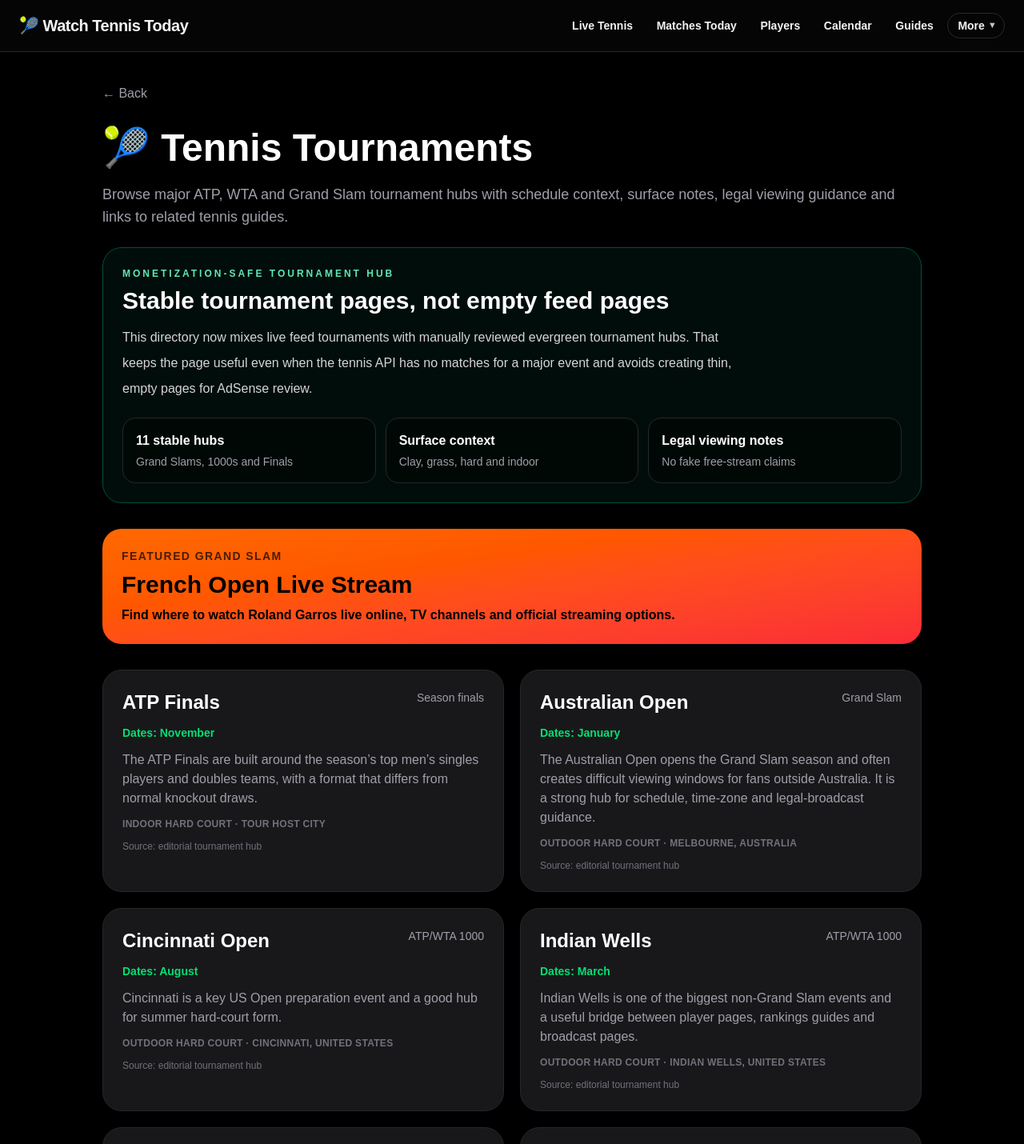
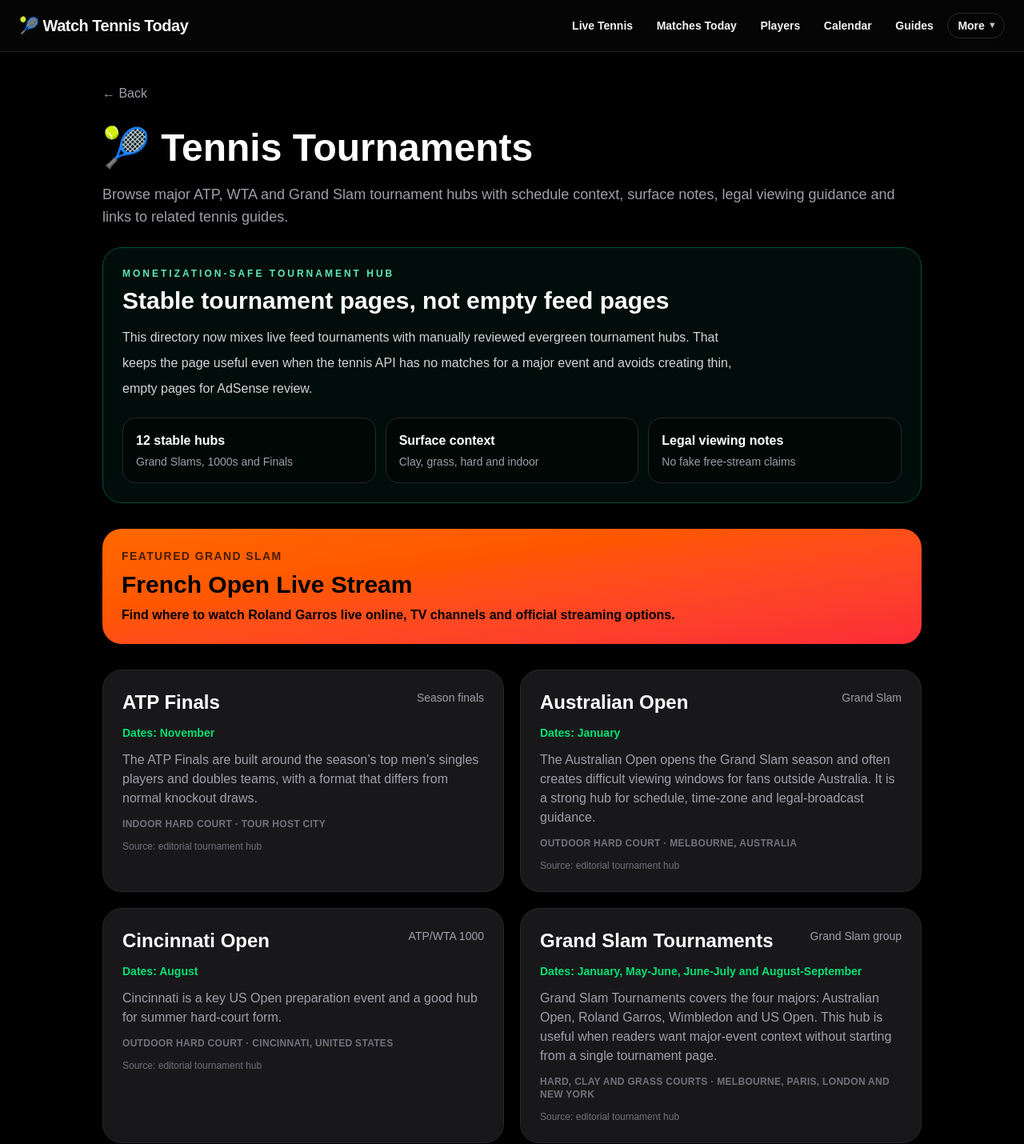
Before and after one commit to 8dqqd57hyh-rgb/watch-tennis-today, a Next.js app: page /tournament in a window 1280 px wide. Shown: the top 1430 px of the page at 80% size. Built offline with nearby package versions, Linux system fonts and the light colour scheme; no server answers.

Commit message:
Improve Grand Slam tournament hub

```diff
--- a/app/tournament/[slug]/page.tsx
+++ b/app/tournament/[slug]/page.tsx
@@ -17,6 +17,7 @@ export const dynamic = "force-dynamic";
 const CURRENT_SEASON = new Date().getFullYear();
 
 const INDEXABLE_TOURNAMENT_SLUGS = new Set([
+  "grand-slam-tournaments",
   "australian-open",
   "roland-garros",
   "french-open",
@@ -499,6 +500,52 @@ export default async function Page({ params }: PageProps) {
         .filter((name) => safePlayerUrl(name))
     )
   ).slice(0, 8);
+  const knownInfoItems = [
+    {
+      label: "Current feed matches",
+      value: tournamentMatches.length ? `${tournamentMatches.length} match entries` : "No current feed entries",
+      note: tournamentMatches.length
+        ? "Split below into today, upcoming and completed matches."
+        : "This page stays useful with stable context while the live feed has no matching entries.",
+    },
+    {
+      label: "Event window",
+      value: visibleTournamentDateRange || stableHub?.seasonWindow || "Needs calendar verification",
+      note: visibleTournamentDateRange
+        ? tournamentDateNote
+        : "Best source: official tournament calendar, then ATP/WTA/ITF calendar data.",
+    },
+    {
+      label: "Location",
+      value: stableHub?.location || "Event-specific location needed",
+      note: stableHub?.location
+        ? "Stable tournament-hub data."
+        : "Best source: official tournament profile or tour calendar entry.",
+    },
+    {
+      label: "Viewing route",
+      value: "Country and tournament specific",
+      note: "Best source: official tournament broadcaster page, local TV listings and licensed streaming providers.",
+    },
+  ];
+  const missingDataSources = [
+    {
+      label: "Exact dates",
+      source: "Official tournament calendars, ATP/WTA event pages and the stored local calendar.",
+    },
+    {
+      label: "Draws and rounds",
+      source: "Official draw PDFs/pages from the tournament, ATP, WTA or ITF.",
+    },
+    {
+      label: "Court assignments",
+      source: "Daily order of play from the tournament website, then match-feed updates close to start time.",
+    },
+    {
+      label: "TV and streaming",
+      source: "Official broadcaster lists, local TV schedules and provider event pages by country.",
+    },
+  ];
 
   const sportsEventSchema = verifiedTournamentDateRange
     ? {
@@ -724,6 +771,38 @@ export default async function Page({ params }: PageProps) {
                   </ul>
                 </div>
               </div>
+            </div>
+          </div>
+        </section>
+
+        <section className="mb-8 rounded-3xl border border-zinc-800 bg-zinc-900 p-6">
+          <div className="mb-5 flex flex-wrap items-end justify-between gap-3">
+            <div>
+              <p className="text-xs font-black uppercase tracking-[0.25em] text-green-400">Known data</p>
+              <h2 className="mt-2 text-3xl font-black">What we know about {tournamentName}</h2>
+            </div>
+            <Link href="/how-we-source-data" className="text-sm font-black text-green-400 hover:text-green-300">
+              Data sourcing
+            </Link>
+          </div>
+          <div className="grid gap-4 md:grid-cols-2">
+            {knownInfoItems.map((item) => (
+              <div key={item.label} className="rounded-2xl border border-zinc-800 bg-black p-5">
+                <p className="text-xs font-black uppercase tracking-wide text-zinc-500">{item.label}</p>
+                <p className="mt-2 text-xl font-black text-white">{item.value}</p>
+                <p className="mt-3 text-sm leading-6 text-zinc-400">{item.note}</p>
+              </div>
+            ))}
+          </div>
+          <div className="mt-5 rounded-2xl border border-zinc-800 bg-black p-5">
+            <h3 className="text-xl font-black">Where to get missing details</h3>
+            <div className="mt-4 grid gap-3 md:grid-cols-2">
+              {missingDataSources.map((item) => (
+                <div key={item.label} className="rounded-2xl border border-zinc-800 bg-zinc-950 p-4">
+                  <p className="font-black text-white">{item.label}</p>
+                  <p className="mt-2 text-sm leading-6 text-zinc-400">{item.source}</p>
+                </div>
+              ))}
             </div>
           </div>
         </section>
--- a/data/tennisEditorial.ts
+++ b/data/tennisEditorial.ts
@@ -8,6 +8,14 @@ export type TournamentEditorialProfile = {
 };
 
 const TOURNAMENT_PROFILES: Record<string, TournamentEditorialProfile> = {
+  "grand-slam-tournaments": {
+    level: "Grand Slam group",
+    surface: "Hard, clay and grass courts",
+    format: "Australian Open, Roland Garros, Wimbledon and US Open each run singles, doubles, qualifying and mixed-doubles events, with best-of-five men's singles matches in the main draw.",
+    history: "The Grand Slam tournaments are the four majors of the tennis season. They anchor the calendar across Melbourne, Paris, London and New York, and each event has its own surface, draw rhythm, traditions and broadcast setup.",
+    viewingContext: "Grand Slam coverage is usually sold separately from regular ATP and WTA tour packages. Fans should confirm the specific major, court and country broadcaster before assuming a subscription includes live video.",
+    fanChecklist: ["Specific major", "Official order of play", "Draw and round", "Court assignment", "Country broadcaster", "Time-zone conversion"],
+  },
   "roland-garros": {
     level: "Grand Slam",
     surface: "Outdoor clay",
--- a/data/tournamentHubs.ts
+++ b/data/tournamentHubs.ts
@@ -12,6 +12,28 @@ export type StableTournamentHub = {
 };
 
 export const stableTournamentHubs: StableTournamentHub[] = [
+  {
+    slug: "grand-slam-tournaments",
+    name: "Grand Slam Tournaments",
+    level: "Grand Slam group",
+    surface: "Hard, clay and grass courts",
+    seasonWindow: "January, May-June, June-July and August-September",
+    location: "Melbourne, Paris, London and New York",
+    summary:
+      "Grand Slam Tournaments covers the four majors: Australian Open, Roland Garros, Wimbledon and US Open. This hub is useful when readers want major-event context without starting from a single tournament page.",
+    whyItMatters:
+      "Majors use larger draws, two-week schedules, separate broadcast rights and more court-by-court coverage than most tour events. Men's singles main-draw matches are also best-of-five sets, which changes timing and viewing expectations.",
+    watchNote:
+      "Use this page as the Grand Slam overview, then verify the exact daily order of play, draw, court assignment and broadcaster on the official page for the specific major.",
+    relatedLinks: [
+      { label: "Australian Open", href: "/tournament/australian-open" },
+      { label: "Roland Garros", href: "/tournament/roland-garros" },
+      { label: "Wimbledon", href: "/tournament/wimbledon" },
+      { label: "US Open", href: "/tournament/us-open" },
+      { label: "Grand Slam live", href: "/grand-slam-live" },
+      { label: "Grand Slam TV rights", href: "/grand-slam-tv-rights-explained" },
+    ],
+  },
   {
     slug: "australian-open",
     name: "Australian Open",
```
